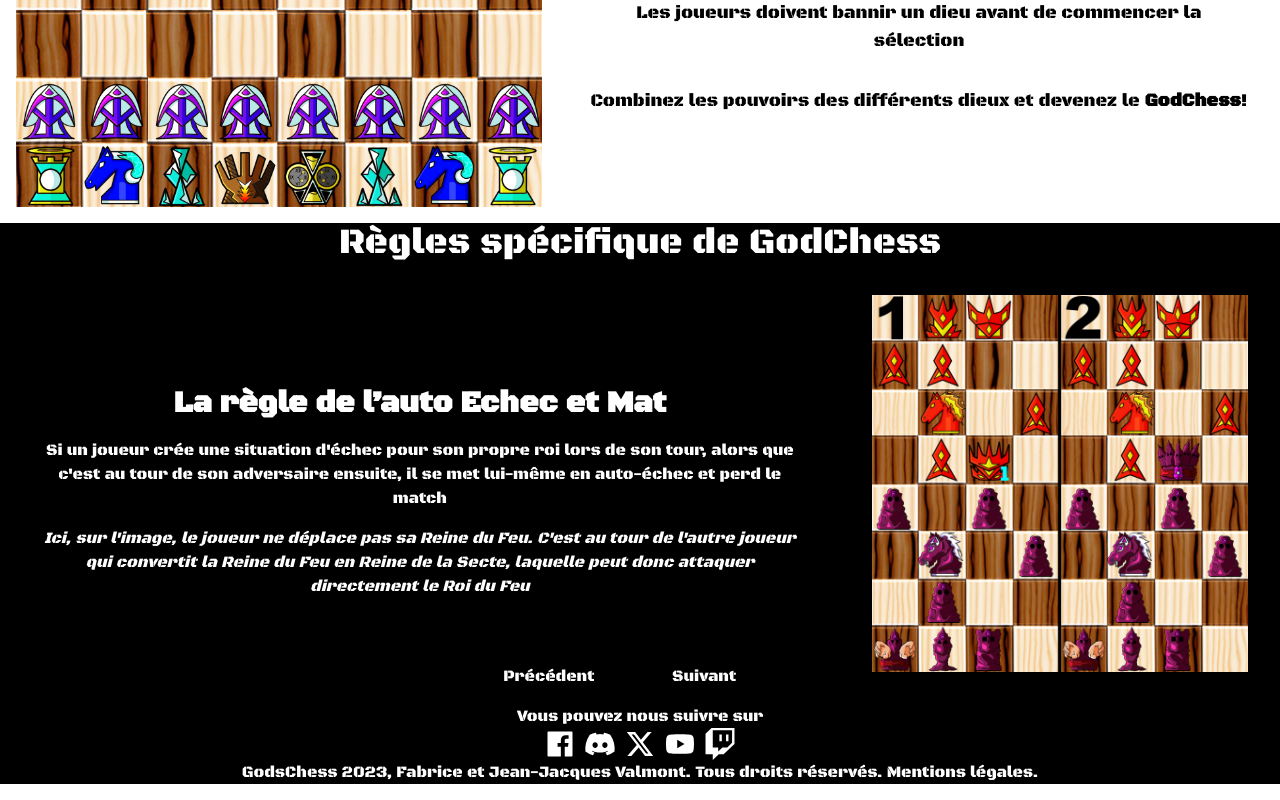
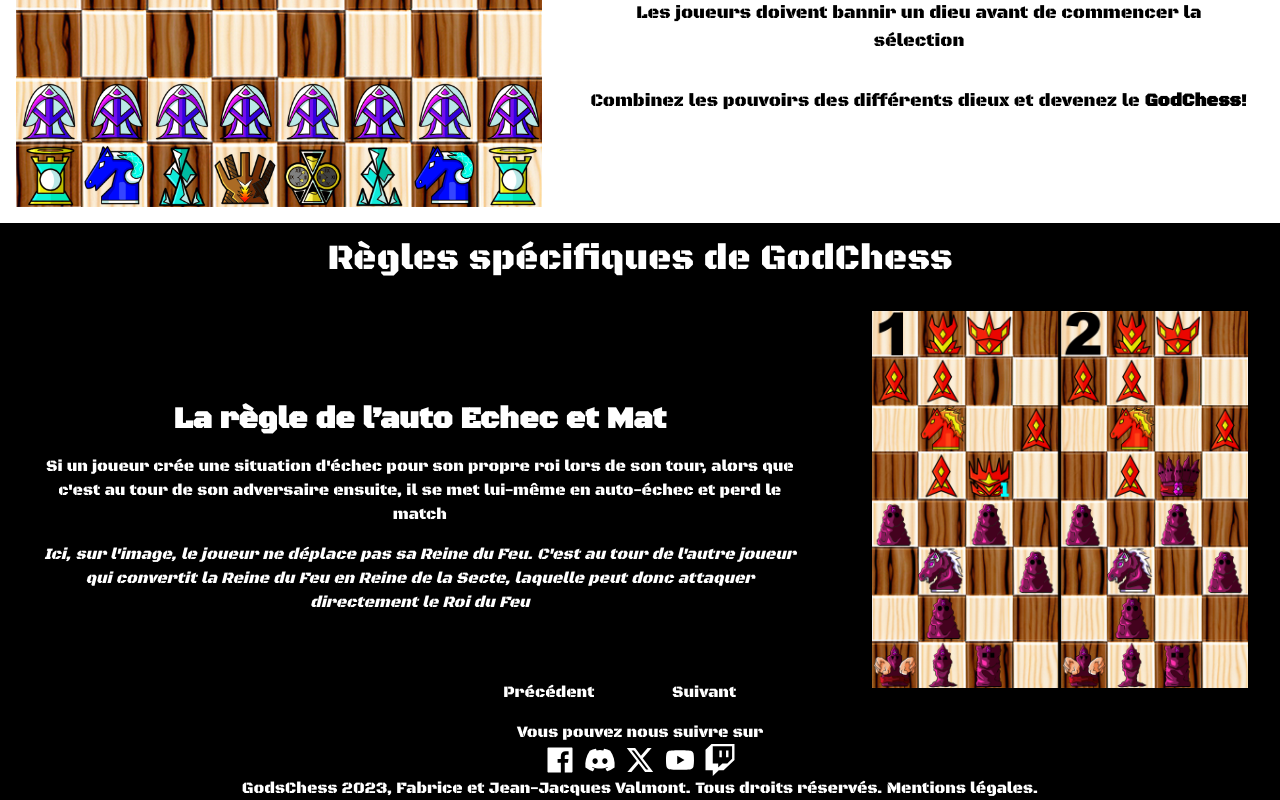
Before and after one commit to FabriceValmont/WebSiteGodsChess, a Next.js app: page /Gameplay in a window 1280 px wide. Shown: the part 1808-2608 px from the top of the page. Built offline with nearby package versions, Linux system fonts and the light colour scheme.

Commit message:
finition carrousel

```diff
--- a/app/Components/SectionGameplayRulesGodsChess.js
+++ b/app/Components/SectionGameplayRulesGodsChess.js
@@ -63,13 +63,13 @@
     </div>
   </div>,
 
-<div className="bg-black flex text-white w-full">
+<div className="bg-black flex justify-center align-center items-center text-white w-full">
 <div className="m-8 text-center flex flex-col justify-center align-center items-center">
   <h2 className="p-4 text-3xl font-bold">Pas d’effet contre le roi</h2>
   <p>Le roi est invulnérable à tous les types d'effets présents dans le jeu
   </p>
 </div>
-<div className="m-8 translate-x-[22rem]">
+<div className="m-8 translate-x-[10rem]">
   <img src="/gameplay/Effet_Roi.png" alt="Effet Roi" width={470}/>
 </div>
 </div>,
--- a/app/Gameplay/page.js
+++ b/app/Gameplay/page.js
@@ -11,7 +11,7 @@
             <SectionGameplayRules/>
             <SectionGameplayClan/>
             <SectionGameplayFaction/>
-            <h1 className="bg-black text-center text-white text-4xl"> Règles spécifique de GodChess</h1>
+            <h1 className="bg-black text-center text-white text-4xl pt-4"> Règles spécifiques de GodChess</h1>
             <SectionGameplayRulesGodsChess/>
           </main>
         </div>
```
